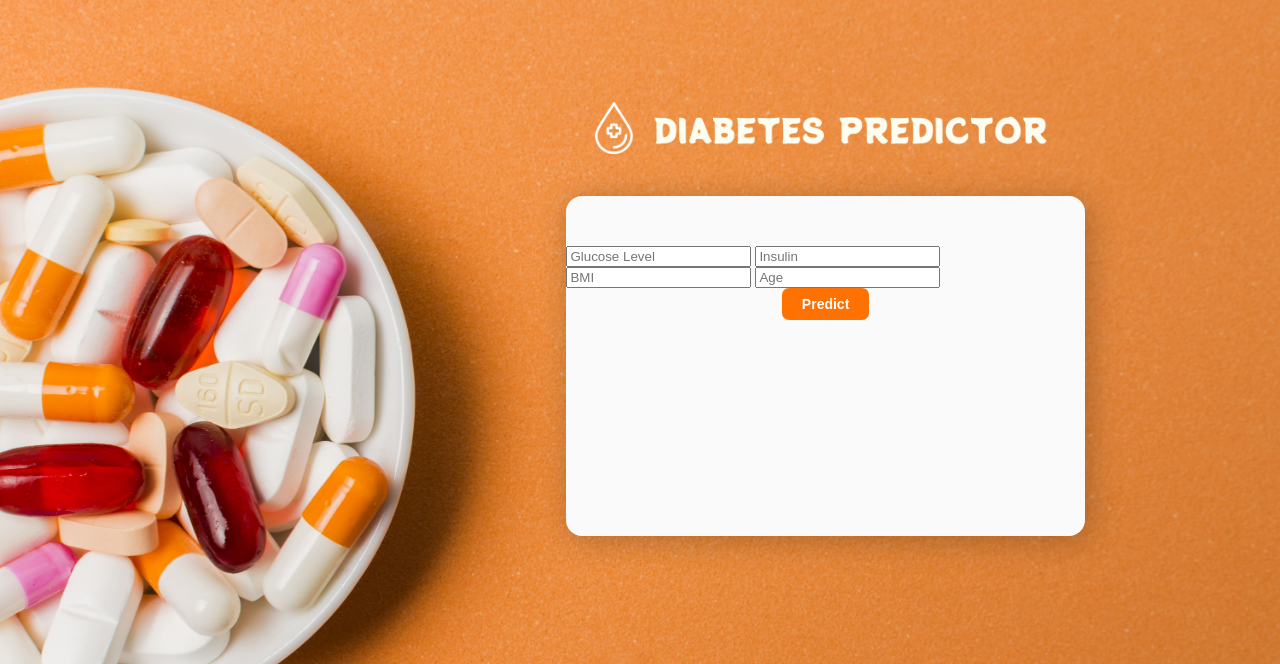
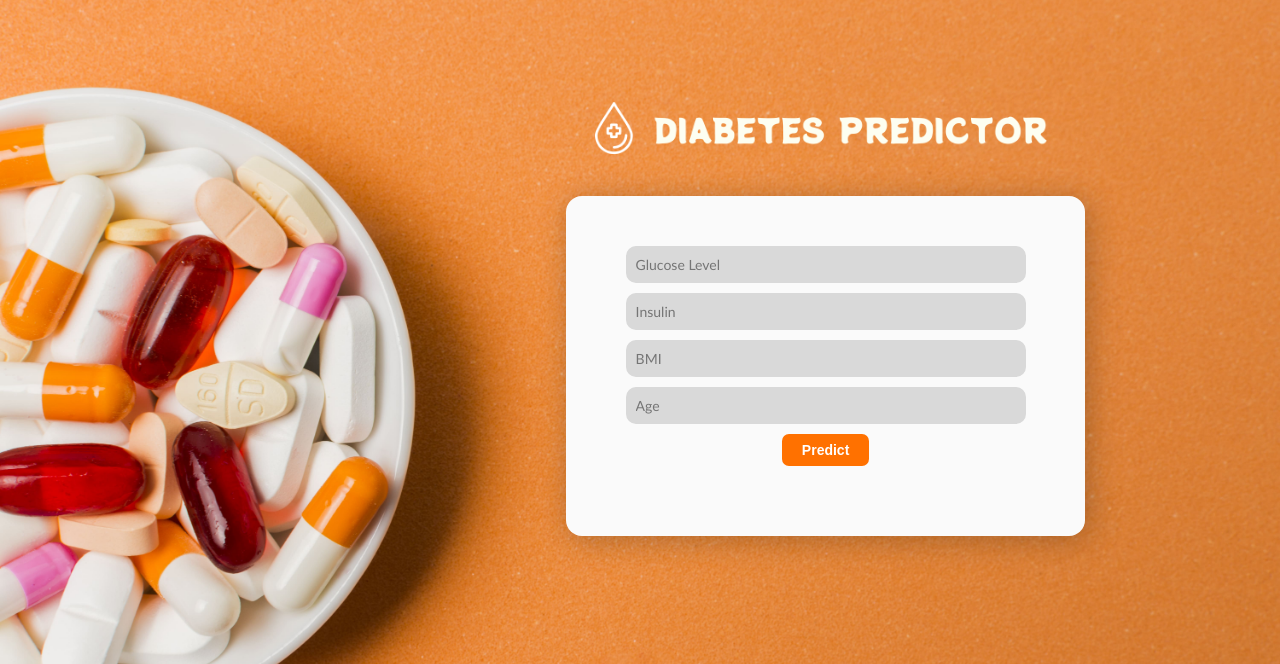
Before and after one commit to beingaromatic/Diabetes-Predictor, a Flask app: page / in a window 1280 px wide. Shown: the top 664 px of the page. Run offline with Flask 2, Linux system fonts and the light colour scheme; parts of the project's set-up code (start-up, migrations or seed data) failed here and were passed over.

Commit message:
Update style.css

```diff
--- a/static/styles/style.css
+++ b/static/styles/style.css
@@ -70,7 +70,7 @@ body{
 
 
 
-.form input[type="text"] {
+.form input[type="number"] {
 
   width: 400px;
   padding: 10px;
```
